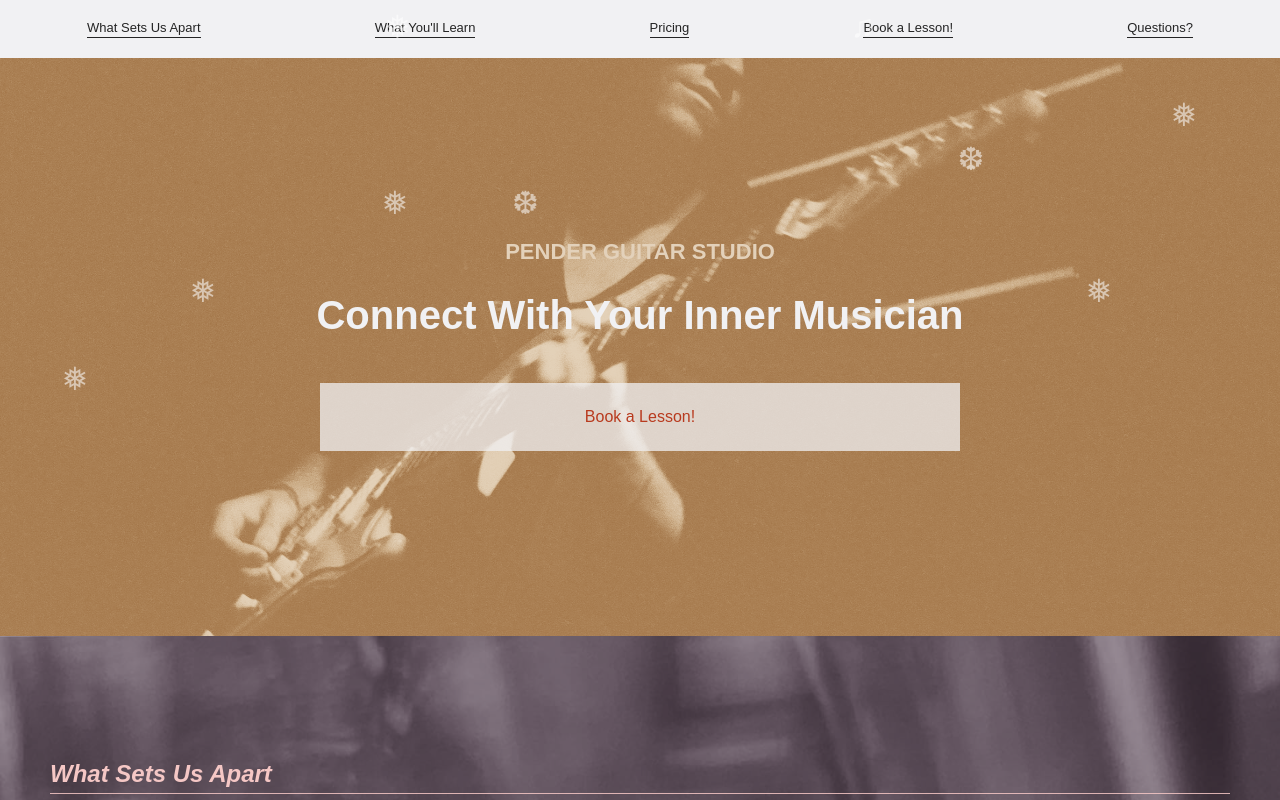
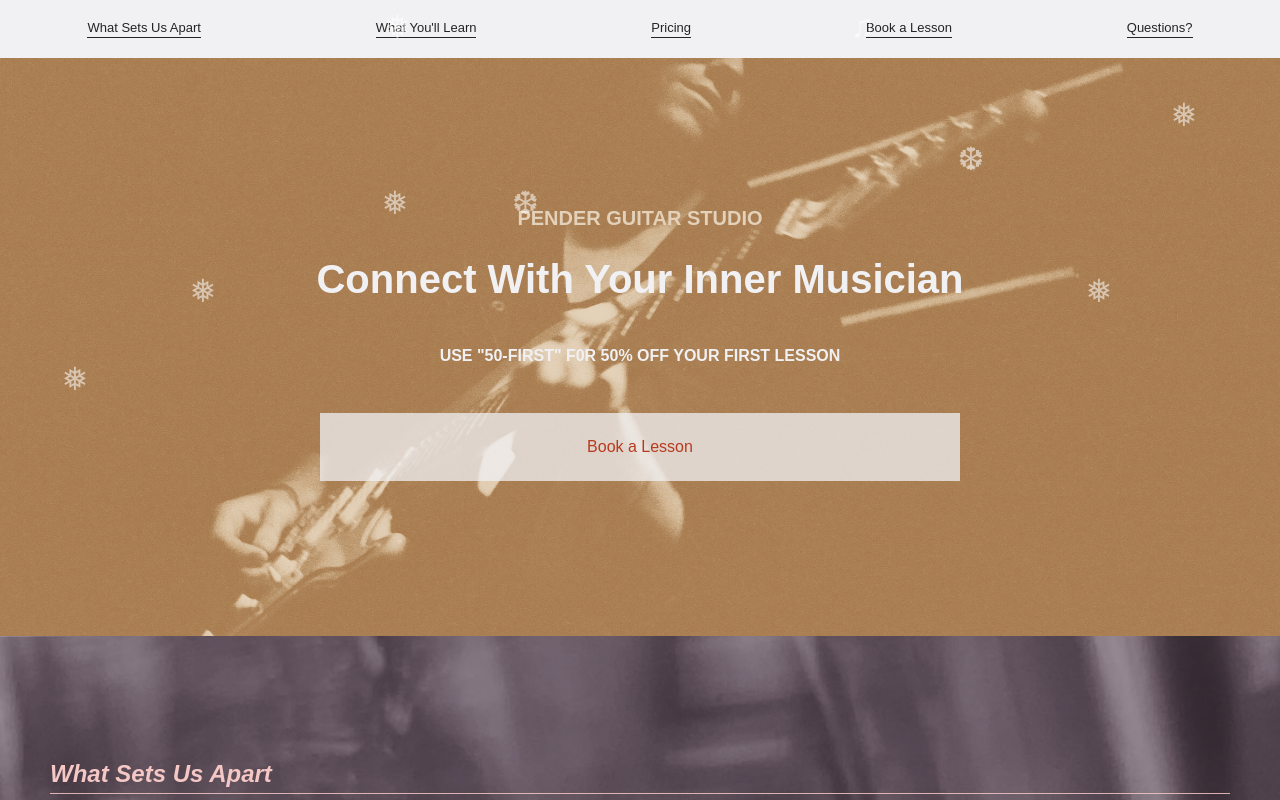
Before and after one commit to stupender/pender-guitar-studio, a website built with webpack: page dist/index.html in a window 1280 px wide. Shown: the top 800 px of the page. Built offline with nearby package versions, Linux system fonts and the light colour scheme; a web font is replaced by a local one.

Commit message:
acuity-integration

```diff
--- a/dist/index.html
+++ b/dist/index.html
@@ -19,7 +19,7 @@
         <a href="#about" class="nav-link">What Sets Us Apart</a>
         <a href="#material" class="nav-link">What You'll Learn</a>
         <a href="#pricing" class="nav-link">Pricing</a>
-        <a href="https://calendly.com/stupender" target="_blank" class="nav-link">Book a Lesson!</a>
+        <a href="https://penderguitarstudio.as.me/" target="_blank" class="nav-link">Book a Lesson</a>
         <a href="mailto:stu_pender@me.com?subject=Question for Pender Guitar Studio&body:" class="nav-link">Questions?</a>
     </nav>
 
@@ -31,16 +31,17 @@
       <a href="#about" class="nav-link about iphone-links">What Sets Us Apart</a>
       <a href="#material" class="nav-link material iphone-links">What You'll Learn</a>
       <a href="#pricing" class="nav-link pricing iphone-links">Pricing</a>
-      <a href="https://calendly.com/stupender" target="_blank" class="nav-link iphone-links">Book a Lesson!</a>
+      <a href="https://penderguitarstudio.as.me/" target="_blank" class="nav-link iphone-links">Book a Lesson</a>
       <a href="mailto:stu_pender@me.com?subject=Question for Pender Guitar Studio&body:" class="nav-link iphone-links">Questions?</a>
     </nav>
 
     <main>
       <div class="title-div">
         <h2>PENDER GUITAR STUDIO</h2>
+        <h1>Connect With Your Inner Musician</h1>
+        <h2 class="coupon-header">USE "50-FIRST" F0R 50% OFF YOUR FIRST LESSON</h2>
 
-        <h1>Connect With Your Inner Musician</h1>
-        <button onClick="javascript:window.open('https://calendly.com/stupender', '_blank');">Book a Lesson!</button>
+        <button onClick="javascript:window.open('https://penderguitarstudio.as.me/', '_blank');">Book a Lesson</button>
         <!-- <img href="images/guitar.png"></img> -->
     </div>
 
@@ -129,32 +130,34 @@
             <div class="pricing-item">
                 <h4><i>15 Minute Lesson — $15</i></h4>
                 <p class="pricing-text"><i>This is a private Zoom check-in.</i> <br><br> Designed for students who are very self motivated, the 15 minute check-in is the most affordable option. You will receive feedback on your playing and new practice material weekly.</p>
-                <button class="pricing-button" onClick="javascript:window.open('https://calendly.com/stupender/15min?back=1', '_blank');">Book 15 Minute Lesson!</button>
+                <button class="pricing-button" onClick="javascript:window.open('https://penderguitarstudio.as.me/15-minute', '_blank');">Book 15 Minute Lesson</button>
             </div>
 
             <div class="spacer"></div>
             <div class="pricing-item">
                 <h4><i>30 Minute Lesson — $30</i></h4>
                 <p class="pricing-text"><i>This is a condensed private Zoom lesson.</i> <br><br> Reccomended for younger students & for those who like to go over material more quickly, the half hour lesson is an affordable way to dive more deeply into your musical goals. You will receive feedback on your playing and new practice material weekly.</p>
-                <button class="pricing-button" onClick="javascript:window.open('https://calendly.com/stupender/30min?back=1', '_blank');">Book 30 Minute Lesson!</button>
+                <button class="pricing-button" onClick="javascript:window.open('https://penderguitarstudio.as.me/30-minute', '_blank');">Book 30 Minute Lesson</button>
             </div>
 
             <div class="spacer"></div>
             <div class="pricing-item">
                 <h4><i>60 Minute Lesson — $60</i></h4>
                 <p class="pricing-text"><i>This is a full length private Zoom lesson.</i> <br><br> Designed for students who want to dive deeply into material each week with the guidance of a teacher, the hour lesson is the most robust option towards achieving your musical goals. You will recieve feedback on your playing and new practice material weekly.</p>
-                <button class="pricing-button" onClick="javascript:window.open('https://calendly.com/stupender/60min?back=1', '_blank');">Book 60 Minute Lesson!</button>
+                <button class="pricing-button" onClick="javascript:window.open('https://penderguitarstudio.as.me/60-minute', '_blank');">Book 60 Minute Lesson</button>
             </div>
 
 
 
         </div>
         <ul>
+          <li class="list-category"><i>Holiday discount for first time students!</i></li>
+          <p class="support-text">Use coupon code <b>50-FIRST</b> at checkout for 50% off your first lesson. If this is your first lesson, I usually reccomend starting with the 60 minute lesson.</p>
+
           <li class="list-category"><i>Giving a lesson as a gift?</i></li>
           <p class="support-text"><a href="mailto:stu_pender@me.com?subject=I'd Like to Gift a Lesson!&body:" class="p-link-cta"><i>Click here</i></a> to email about purchasing a lesson voucher that can be scheduled after the gift has been recieved.</p>
         </ul>
     </div>
-
 
 
 
--- a/dist/style.css
+++ b/dist/style.css
@@ -69,8 +69,18 @@ h2 {
     color: hsl(33deg 43% 81%);
     font-family: 'Futura', sans-serif;
     text-align: center;
-    font-size: 22px;
+    font-size: 20px;
     font-weight: 700;
+}
+
+h2.coupon-header {
+    color: hsl(240deg 8% 95%);
+    font-family: 'Futura', sans-serif;
+    text-align: center;
+    font-size: 16px;
+    font-weight: 700;
+    margin-top: 35px;
+    padding: 0 50px;
 }
 
 button {
```
